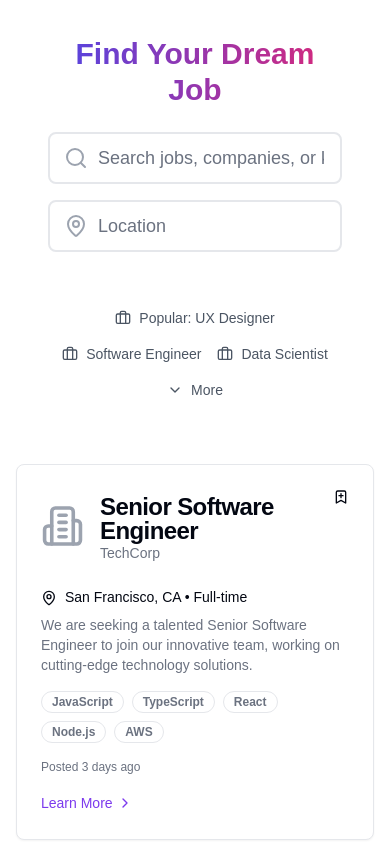
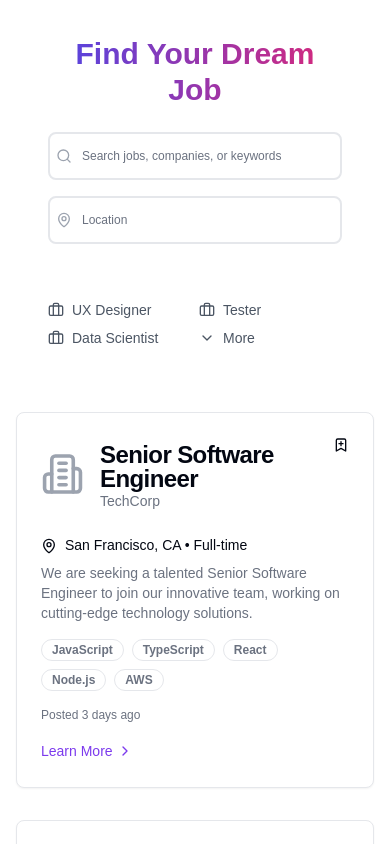
Before and after one commit to nixhantb/jobleet-ui, a Next.js app: page / in a window 390 px wide. Shown: the part 900-1744 px from the top of the page. Built offline with nearby package versions, Linux system fonts and the light colour scheme.

Commit message:
chore: responsive design changes for job listings, search bars

```diff
--- a/app/components/Engine.tsx
+++ b/app/components/Engine.tsx
@@ -25,7 +25,7 @@ export default function Component() {
                 <div className="relative">
 
                     <div className="absolute left-1/2 -translate-x-1/2 -translate-y-1/2 top-0 z-10">
-                        <div className="w-44 h-20 mx-auto mb-16 relative">
+                        <div className="w-72 h-16 mx-auto mb-16 relative">
                             <div className="absolute inset-0 rounded-xl border border-gray-300 " />
                             <div className="absolute inset-[2px] rounded-lg border border-gray-300" />
 
@@ -40,9 +40,9 @@ export default function Component() {
 
                     <div className="absolute inset-0 pointer-events-none">
 
-                        <div className="absolute top-1 left-1/2 -translate-x-1/2 w-[80%] h-[3px] bg-gray-300 dark:bg-gray-800 transition-colors duration-300">
+                        <div className="absolute top-11 left-1/2 -translate-x-1/2 w-[80%] h-[3px] bg-gray-300 dark:bg-gray-800 transition-colors duration-300">
                             <div
-                                className="absolute top-0 left-0 w-[20%] h-full bg-gradient-to-r from-transparent via-blue-500 to-transparent"
+                                className="absolute top-10 left-0 w-[20%] h-full bg-gradient-to-r from-transparent via-blue-500 to-transparent"
                                 style={{ left: `${neonPosition}%` }}
                             />
                         </div>
@@ -51,7 +51,7 @@ export default function Component() {
                         {[0, 1, 2].map((index) => (
                             <div
                                 key={index}
-                                className="absolute top-1 h-40 w-[3px] bg-gray-300 dark:bg-gray-800 transition-colors duration-300"
+                                className="absolute top-1 h-44 w-[3px] bg-gray-300 dark:bg-gray-800 transition-colors duration-300"
                                 style={{ left: `${25 + (index * 25)}%` }}
                             >
                                 <div
--- a/app/components/JobListings.tsx
+++ b/app/components/JobListings.tsx
@@ -62,44 +62,54 @@ export default function JobListings({ initialJobs }: JobListingsProps) {
                     placeholder="Search jobs, companies, or keywords"
                     value={searchTerm}
                     onChange={(e) => setSearchTerm(e.target.value)}
-                    className="pl-12 pr-4 py-6 w-full border-2 border-gray-200 rounded-lg text-lg transition-all duration-300 focus:border-indigo-500 focus:ring focus:ring-indigo-200 focus:ring-opacity-50"
+                    className="pl-8 pr-4 py-3 h-12 sm:h-14 md:h-16 text-xs sm:text-sm md:text-base w-full border-2 border-gray-200 rounded-lg transition-all duration-300 focus:border-indigo-500 focus:ring focus:ring-indigo-200 focus:ring-opacity-50"
                   />
-                  <Search className="absolute left-4 top-1/2 transform -translate-y-1/2 text-gray-400 group-hover:text-indigo-500 transition-colors duration-300" size={24} />
-                  <Briefcase className="absolute right-4 top-1/2 transform -translate-y-1/2 text-gray-400 opacity-0 group-hover:opacity-100 transition-opacity duration-300" size={24} />
+                  <Search
+                    className="absolute left-2 top-1/2 transform -translate-y-1/2 text-gray-400 group-hover:text-indigo-500 transition-colors duration-300"
+                    size={16}
+                  />
                 </div>
-                <div className="relative md:w-[300px] group">
+
+                <div className="relative w-full md:w-[300px] group">
                   <Input
                     type="text"
                     placeholder="Location"
                     value={location}
                     onChange={(e) => setLocation(e.target.value)}
-                    className="pl-12 pr-4 py-6 w-full border-2 border-gray-200 rounded-lg text-lg transition-all duration-300 focus:border-purple-500 focus:ring focus:ring-purple-200 focus:ring-opacity-50"
+                    className="pl-8 pr-4 py-3 h-12 sm:h-14 md:h-16 text-xs sm:text-sm md:text-base w-full border-2 border-gray-200 rounded-lg transition-all duration-300 focus:border-purple-500 focus:ring focus:ring-purple-200 focus:ring-opacity-50"
                   />
-                  <MapPin className="absolute left-4 top-1/2 transform -translate-y-1/2 text-gray-400 group-hover:text-purple-500 transition-colors duration-300" size={24} />
+                  <MapPin
+                    className="absolute left-2 top-1/2 transform -translate-y-1/2 text-gray-400 group-hover:text-purple-500 transition-colors duration-300"
+                    size={16}
+                  />
                 </div>
               </div>
+
+
               <div className="flex flex-col md:flex-row gap-4">
 
               </div>
             </form>
-            <div className="mt-8 flex flex-wrap justify-center gap-4 text-sm text-gray-600">
-              <span className="flex items-center hover:text-indigo-600 cursor-pointer transition-colors duration-300">
+            <div className="mt-8 grid grid-cols-2 justify-center sm:flex sm:flex-wrap gap-2 sm:gap-4 text-sm text-gray-600">
+              <span className="flex items-center hover:text-indigo-600 cursor-pointer transition-colors duration-300 sm:text-base md:text-sm">
                 <Briefcase size={16} className="mr-2" />
-                Popular: UX Designer
+                UX Designer
               </span>
-              <span className="flex items-center hover:text-indigo-600 cursor-pointer transition-colors duration-300">
+              <span className="flex items-center hover:text-indigo-600 cursor-pointer transition-colors duration-300 sm:text-base md:text-sm">
                 <Briefcase size={16} className="mr-2" />
-                Software Engineer
+                Tester
               </span>
-              <span className="flex items-center hover:text-indigo-600 cursor-pointer transition-colors duration-300">
+              <span className="flex items-center hover:text-indigo-600 cursor-pointer transition-colors duration-300 sm:text-base md:text-sm">
                 <Briefcase size={16} className="mr-2" />
                 Data Scientist
               </span>
-              <span className="flex items-center hover:text-indigo-600 cursor-pointer transition-colors duration-300">
+              <span className="flex items-center hover:text-indigo-600 cursor-pointer transition-colors duration-300 sm:text-base md:text-sm">
                 <ChevronDown size={16} className="mr-2" />
                 More
               </span>
             </div>
+
+
           </div>
         </div>
 
```
